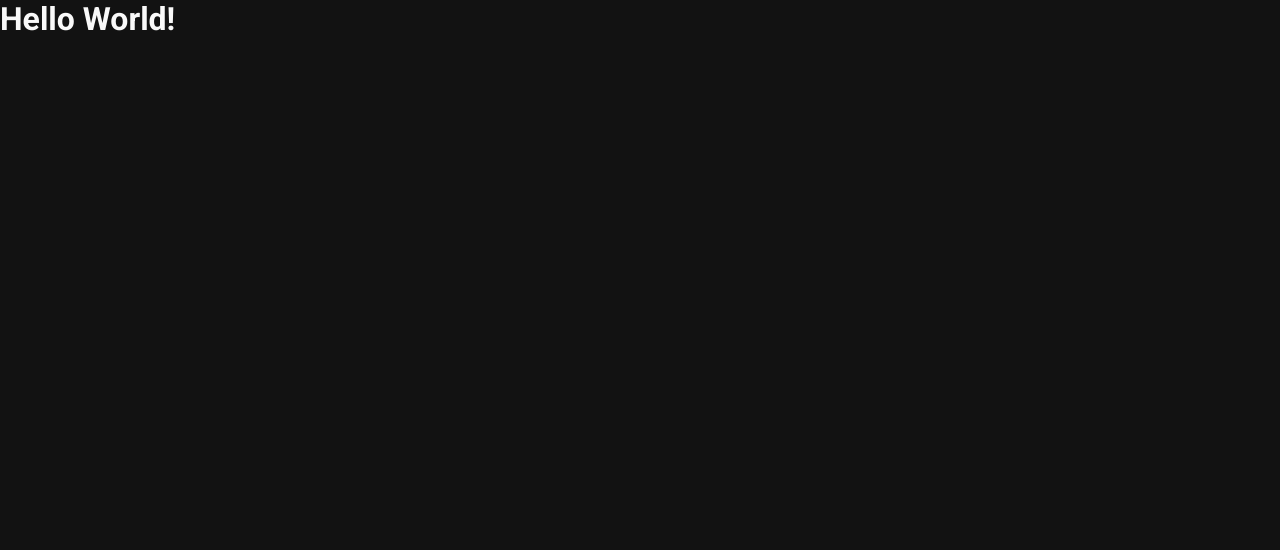
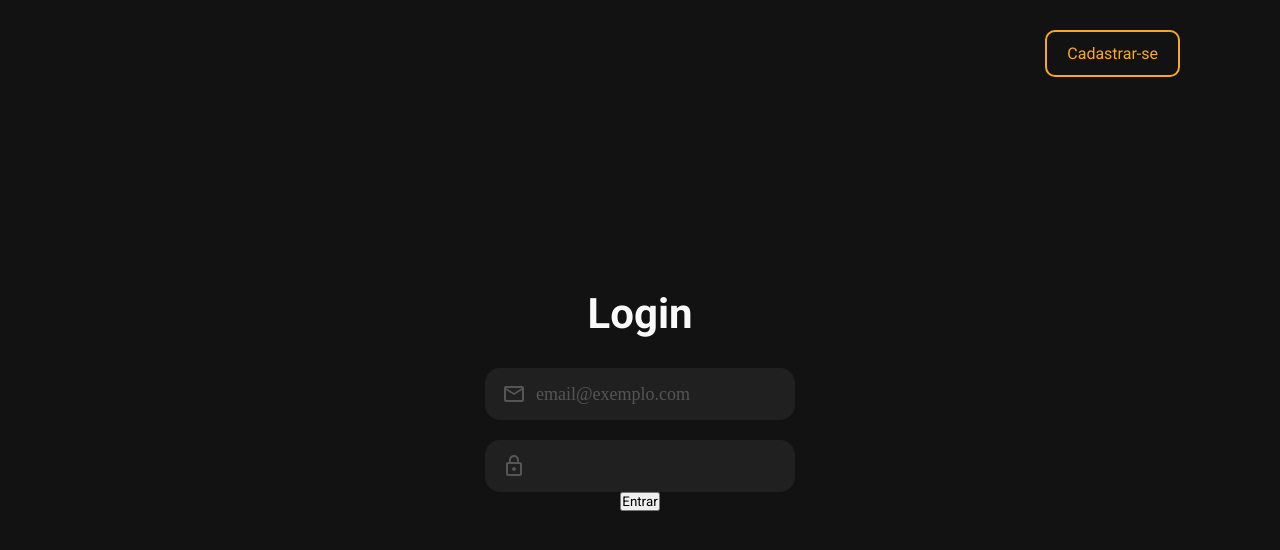
Before and after one commit to joaovds/graphql-authentication-server, a React (Create React App) app in the folder web/: page / in a window 1280 px wide. Shown: the top 550 px of the page. Built offline with nearby package versions, Linux system fonts and the light colour scheme.

Commit message:
creates a part of the login screen, and stylizes the input component

```diff
--- a/web/package.json
+++ b/web/package.json
@@ -10,8 +10,10 @@
     "@types/node": "^12.0.0",
     "@types/react": "^16.9.53",
     "@types/react-dom": "^16.9.8",
+    "polished": "^4.0.5",
     "react": "^17.0.1",
     "react-dom": "^17.0.1",
+    "react-icons": "^4.1.0",
     "react-router-dom": "^5.2.0",
     "react-scripts": "4.0.1",
     "styled-components": "^5.2.1",
--- /dev/null
+++ b/web/src/components/Input/index.tsx
@@ -0,0 +1,18 @@
+import React, { InputHTMLAttributes } from 'react';
+import { IconBaseProps } from 'react-icons';
+
+import { Container } from './styles';
+
+interface InputProps extends InputHTMLAttributes<HTMLInputElement> {
+  name: string;
+  icon?: React.ComponentType<IconBaseProps>;
+}
+
+const Input: React.FC<InputProps> = ({ icon: Icon, ...rest }) => (
+  <Container>
+    {Icon && <Icon size={24} />}
+    <input type="text" {...rest} />
+  </Container>
+);
+
+export default Input;
--- /dev/null
+++ b/web/src/components/Input/styles.ts
@@ -0,0 +1,39 @@
+import styled from 'styled-components';
+
+export const Container = styled.div`
+  min-width: 310px;
+  width: 100%;
+  padding: 12px 15px;
+  border-radius: 15px;
+
+  display: flex;
+  justify-content: initial;
+  align-items: center;
+  flex-shrink: 1;
+
+  background: var(--in-background);
+  border: 2px solid var(--in-background);
+  color: var(--text-color);
+
+  > svg {
+    fill: #555555;
+    margin-right: 10px;
+  }
+
+  & + div {
+    margin-top: 20px;
+  }
+
+  input {
+    flex: 1;
+    width: 100%;
+    font: 18px Roboto normal;
+    color: var(--text-color);
+    background: transparent;
+    border: none;
+
+    &::placeholder {
+      color: #555555;
+    }
+  }
+`;
--- a/web/src/pages/Login/index.tsx
+++ b/web/src/pages/Login/index.tsx
@@ -1,7 +1,29 @@
 import React from 'react';
 
+import { MdMailOutline, MdLockOutline } from 'react-icons/md';
+
+import Input from '../../components/Input';
+import { Container } from './styles';
+
 const Login: React.FC = () => {
-  return <h1>Hello World!</h1>;
+  return (
+    <Container>
+      <a href="sla.com">Cadastrar-se</a>
+
+      <form>
+        <h1>Login</h1>
+
+        <Input
+          name="email"
+          placeholder="email@exemplo.com"
+          icon={MdMailOutline}
+        />
+        <Input name="password" type="password" icon={MdLockOutline} />
+
+        <button type="button">Entrar</button>
+      </form>
+    </Container>
+  );
 };
 
 export default Login;
--- /dev/null
+++ b/web/src/pages/Login/styles.ts
@@ -0,0 +1,50 @@
+import styled from 'styled-components';
+
+export const Container = styled.div`
+  width: 100vw;
+  height: 100vh;
+
+  position: relative;
+
+  display: flex;
+  flex-direction: column;
+  justify-content: center;
+  align-items: center;
+
+  > a {
+    position: absolute;
+    top: 30px;
+    right: 100px;
+
+    font: 16px roboto normal 500;
+    color: var(--primary-color);
+    text-decoration: none;
+
+    padding: 12px 20px;
+    border: 2px solid var(--primary-color);
+    border-radius: 10px;
+
+    &:hover {
+      border-color: var(--text-color);
+      background: var(--primary-color);
+      color: var(--text-color);
+    }
+  }
+
+  form {
+    display: flex;
+    flex-direction: column;
+    justify-content: center;
+    align-items: center;
+
+    > h1 {
+      font-family: Roboto;
+      font-style: normal;
+      font-weight: bold;
+      font-size: 42px;
+      line-height: 49px;
+
+      margin-bottom: 30px;
+    }
+  }
+`;
--- a/web/src/styles/global.ts
+++ b/web/src/styles/global.ts
@@ -4,6 +4,7 @@ export default createGlobalStyle`
 :root {
   --primary-color: #F9A826;
   --background-color: #121212;
+  --in-background: #202020;
   --text-color: #F9F9F9;
 }
 
```
Also changed, not shown: 2 other files (tests, documents, lock files or other folders).
